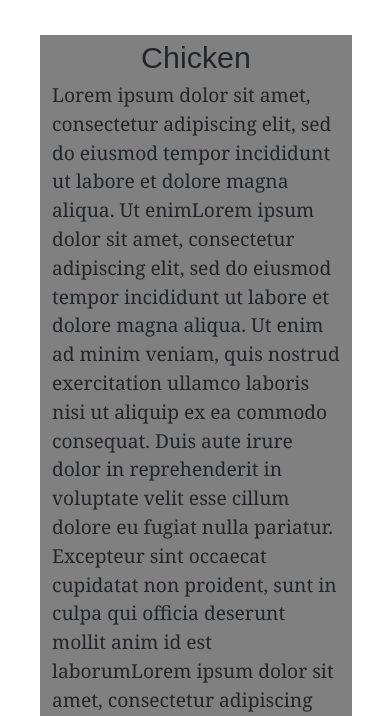
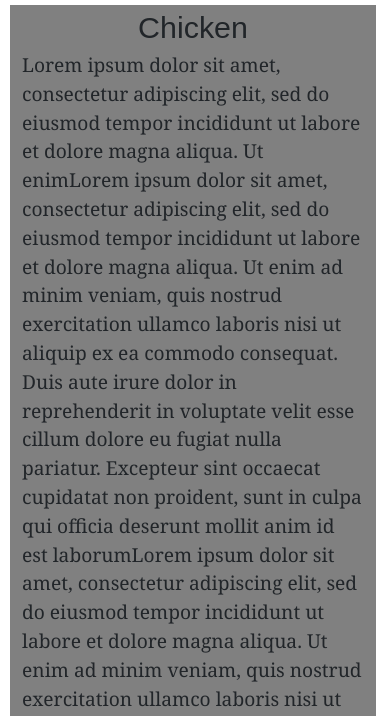
Before and after one commit to SeeASquaRE/coursera-test, a website: page module3_solution/index.html in a window 390 px wide. Shown: the part 128-844 px from the top of the page. Drawn offline with nearby package versions, Linux system fonts and the light colour scheme.

Commit message:
module 3 completed

```diff
--- a/module3_solution/css/styles.css
+++ b/module3_solution/css/styles.css
@@ -88,10 +88,12 @@ h2{
 
 /**********Mobile devices only **********/
 @media (max-width: 767px){
-    .tile1{
-        width: 80%;
-        margin-left: 40px;
-    }
+   .row{
+    width: 100%;
+   }
+   .tile1{
+     margin: auto 10px 0 10px;
+   }
     button.navbar-toggler{
         visibility: visible;
     }
```
